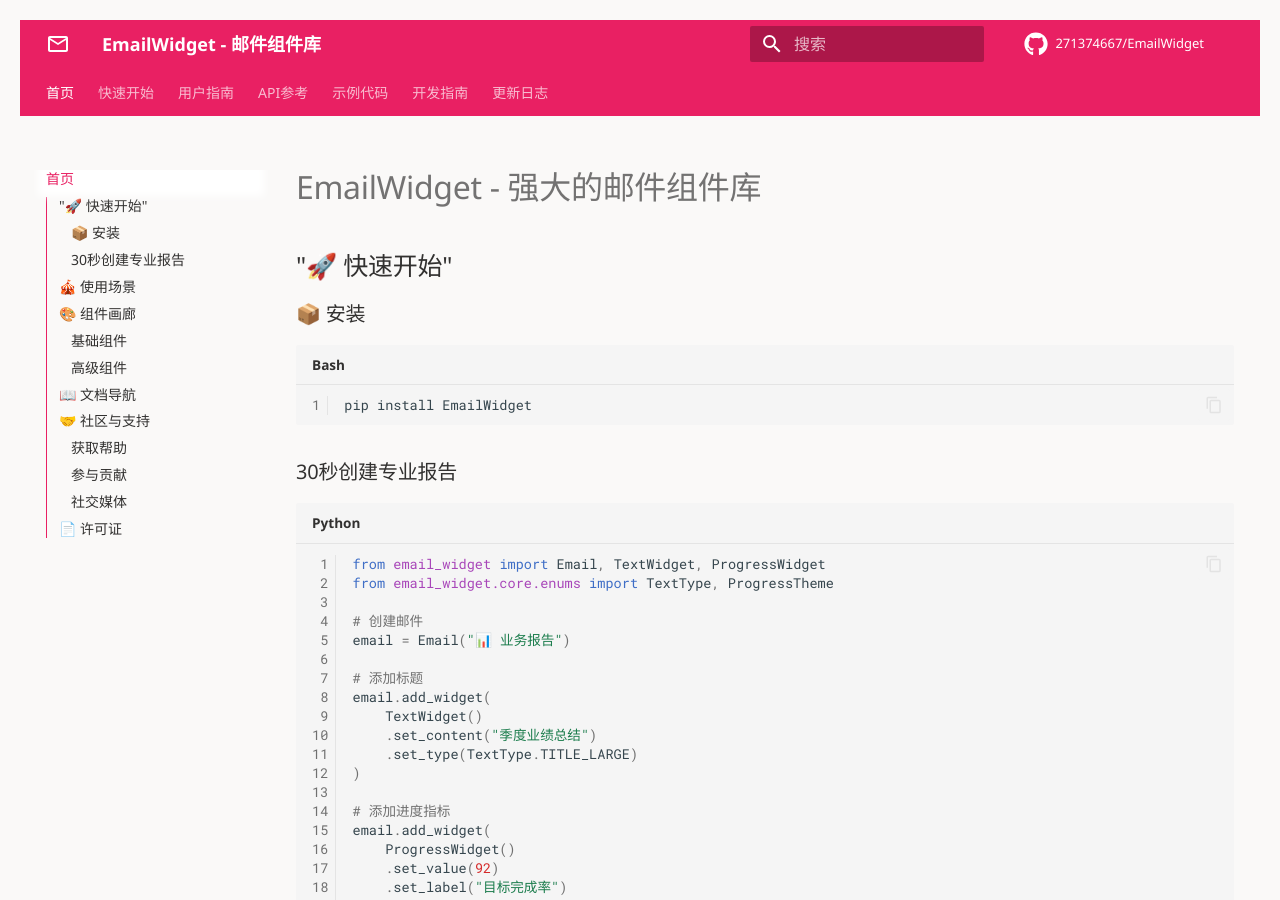
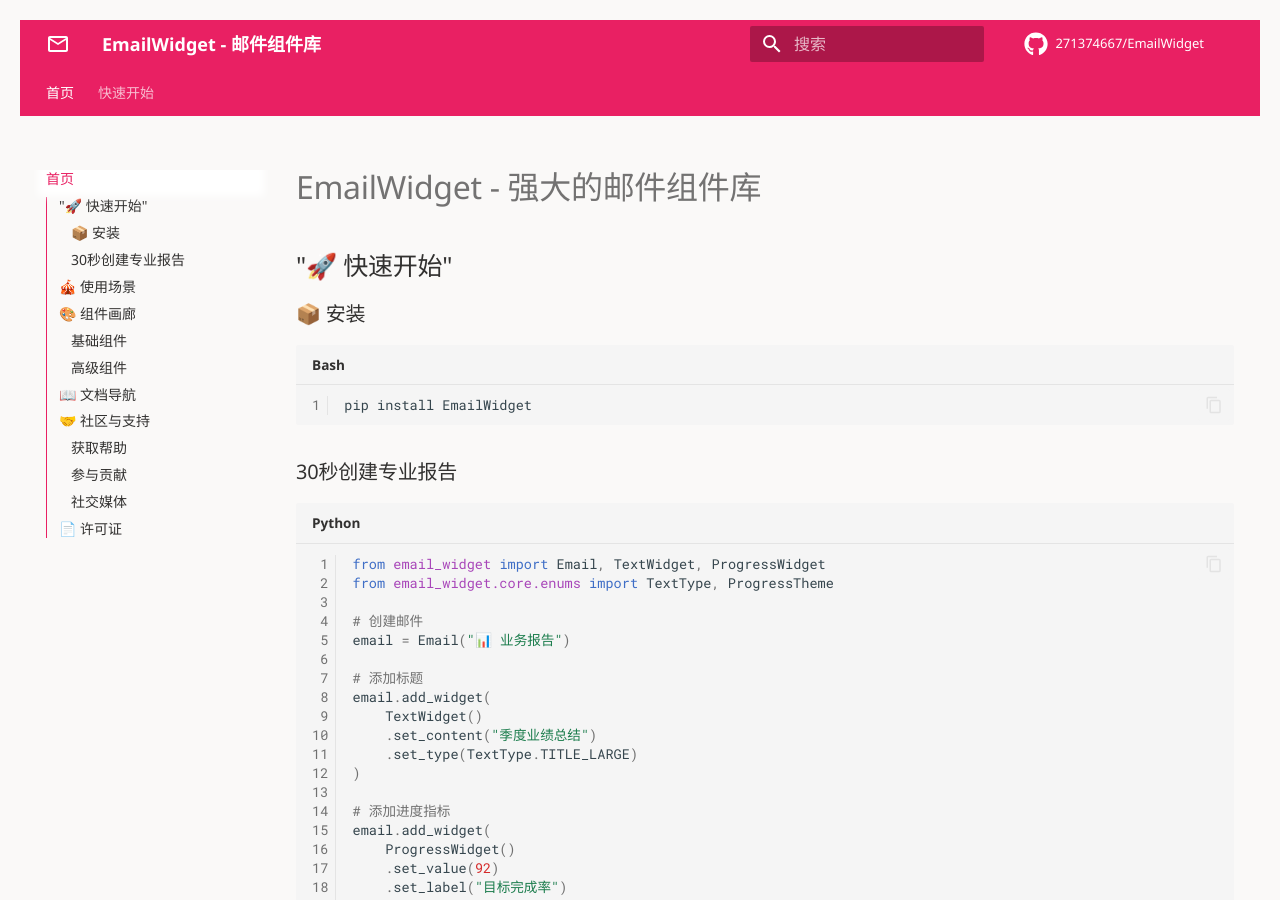
Before and after one commit to 271374667/EmailWidget, an MkDocs documentation site: the page built from docs/index.md, in a window 1280 px wide and 900 px high. Built offline with MkDocs 1.6.1 and Material for MkDocs 9.7.7, drawn with Linux system fonts in a browser that asks for light colours; comment, search, counter and statistics services are not loaded; the version menu is left out; some of the changed lines change nothing that is shown.

Commit message:
Docs: 暂时关闭尚未施工完成的文档

```diff
--- a/mkdocs.yml
+++ b/mkdocs.yml
@@ -114,44 +114,43 @@ nav:
         - 第一个邮件: getting-started/first-email.md
         - 基本概念: getting-started/concepts.md
         - 常见问题: getting-started/faq.md
-    - 用户指南:
-        - user-guide/index.md
-        - 核心类: user-guide/core-classes.md
-        - 组件概览: user-guide/widget-overview.md
-        - 文本组件: user-guide/text-widget.md
-        - 表格组件: user-guide/table-widget.md
-        - 图表组件: user-guide/chart-widget.md
-        - 进度组件: user-guide/progress-widgets.md
-        - 状态组件: user-guide/status-widgets.md
-        - 布局组件: user-guide/layout-widgets.md
-        - 其他组件: user-guide/other-widgets.md
-        - 配置系统: user-guide/configuration.md
-        - 最佳实践: user-guide/best-practices.md
-    - API参考:
-        - api/index.md
-        - 核心模块: api/core.md
-        - Email主类: api/email.md
-        - Widget组件: api/widgets.md
-        - 配置管理: api/config.md
-        - 枚举类型: api/enums.md
-        - 验证器: api/validators.md
-        - 工具函数: api/utils.md
-    - 示例代码:
-        - examples/index.md
-        - 基础示例: examples/basic.md
-        - 数据报告: examples/data-reports.md
-        - 系统监控: examples/system-monitoring.md
-        - 爬虫报告: examples/spider-reports.md
-        - 高级示例: examples/advanced.md
-        - 实际应用: examples/real-world.md
-    - 开发指南:
-        - development/index.md
-        - 贡献指南: development/contributing.md
-        - 开发环境: development/setup.md
-        - 创建Widget: development/creating-widgets.md
-        - 测试指南: development/testing.md
-        - 发布流程: development/release.md
-    - 更新日志: changelog.md
+    # - 用户指南:
+    #     - user-guide/index.md
+    #     - 核心类: user-guide/core-classes.md
+    #     - 组件概览: user-guide/widget-overview.md
+    #     - 文本组件: user-guide/text-widget.md
+    #     - 表格组件: user-guide/table-widget.md
+    #     - 图表组件: user-guide/chart-widget.md
+    #     - 进度组件: user-guide/progress-widgets.md
+    #     - 状态组件: user-guide/status-widgets.md
+    #     - 布局组件: user-guide/layout-widgets.md
+    #     - 其他组件: user-guide/other-widgets.md
+    #     - 配置系统: user-guide/configuration.md
+    # - API参考:
+    #     - api/index.md
+    #     - 核心模块: api/core.md
+    #     - Email主类: api/email.md
+    #     - Widget组件: api/widgets.md
+    #     - 配置管理: api/config.md
+    #     - 枚举类型: api/enums.md
+    #     - 验证器: api/validators.md
+    #     - 工具函数: api/utils.md
+    # - 示例代码:
+    #     - examples/index.md
+    #     - 基础示例: examples/basic.md
+    #     - 数据报告: examples/data-reports.md
+    #     - 系统监控: examples/system-monitoring.md
+    #     - 爬虫报告: examples/spider-reports.md
+    #     - 高级示例: examples/advanced.md
+    #     - 实际应用: examples/real-world.md
+    # - 开发指南:
+    #     - development/index.md
+    #     - 贡献指南: development/contributing.md
+    #     - 开发环境: development/setup.md
+    #     - 创建Widget: development/creating-widgets.md
+    #     - 测试指南: development/testing.md
+    #     - 发布流程: development/release.md
+    # - 更新日志: changelog.md
 
 plugins:
     - search:
```
